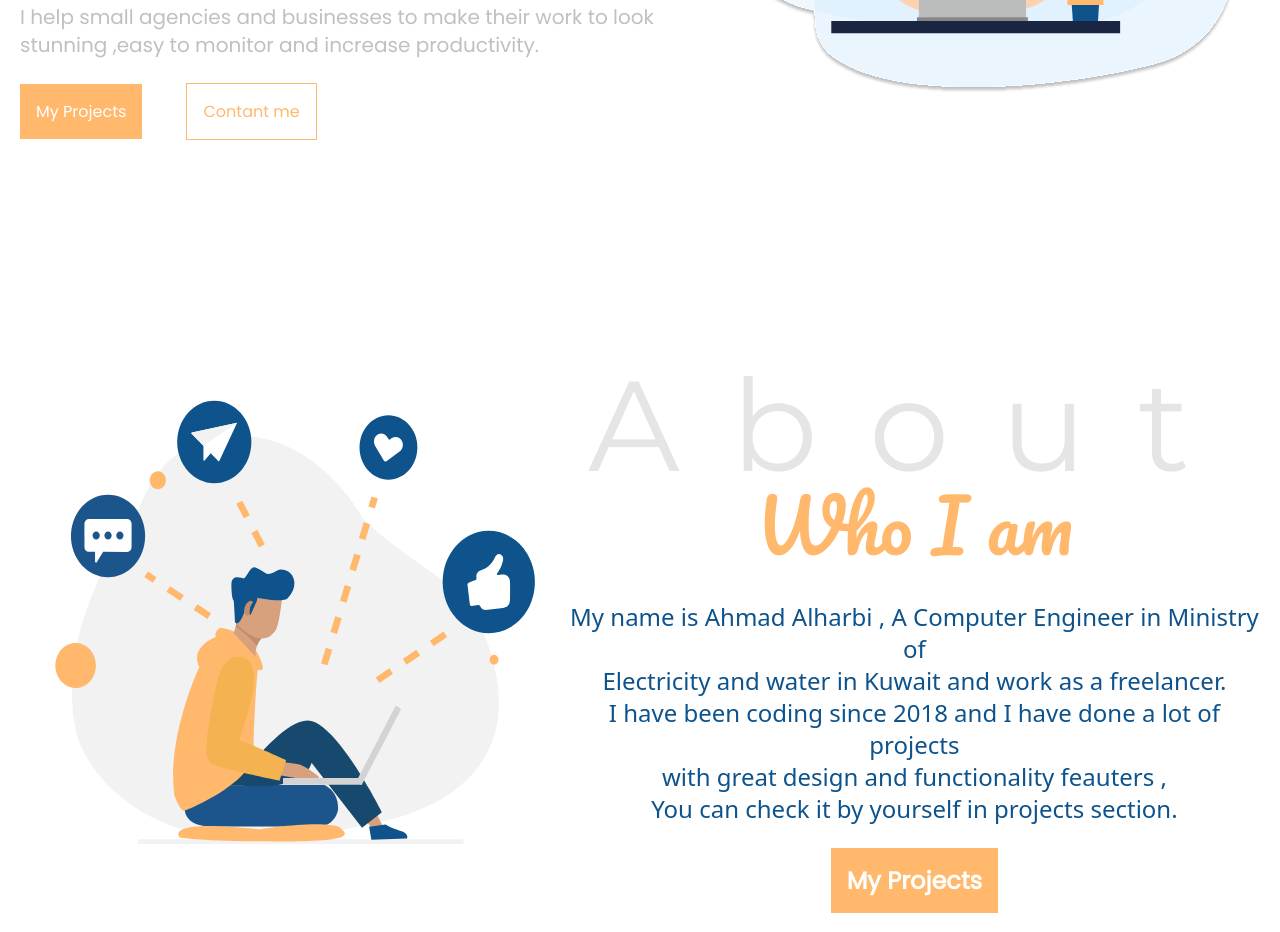
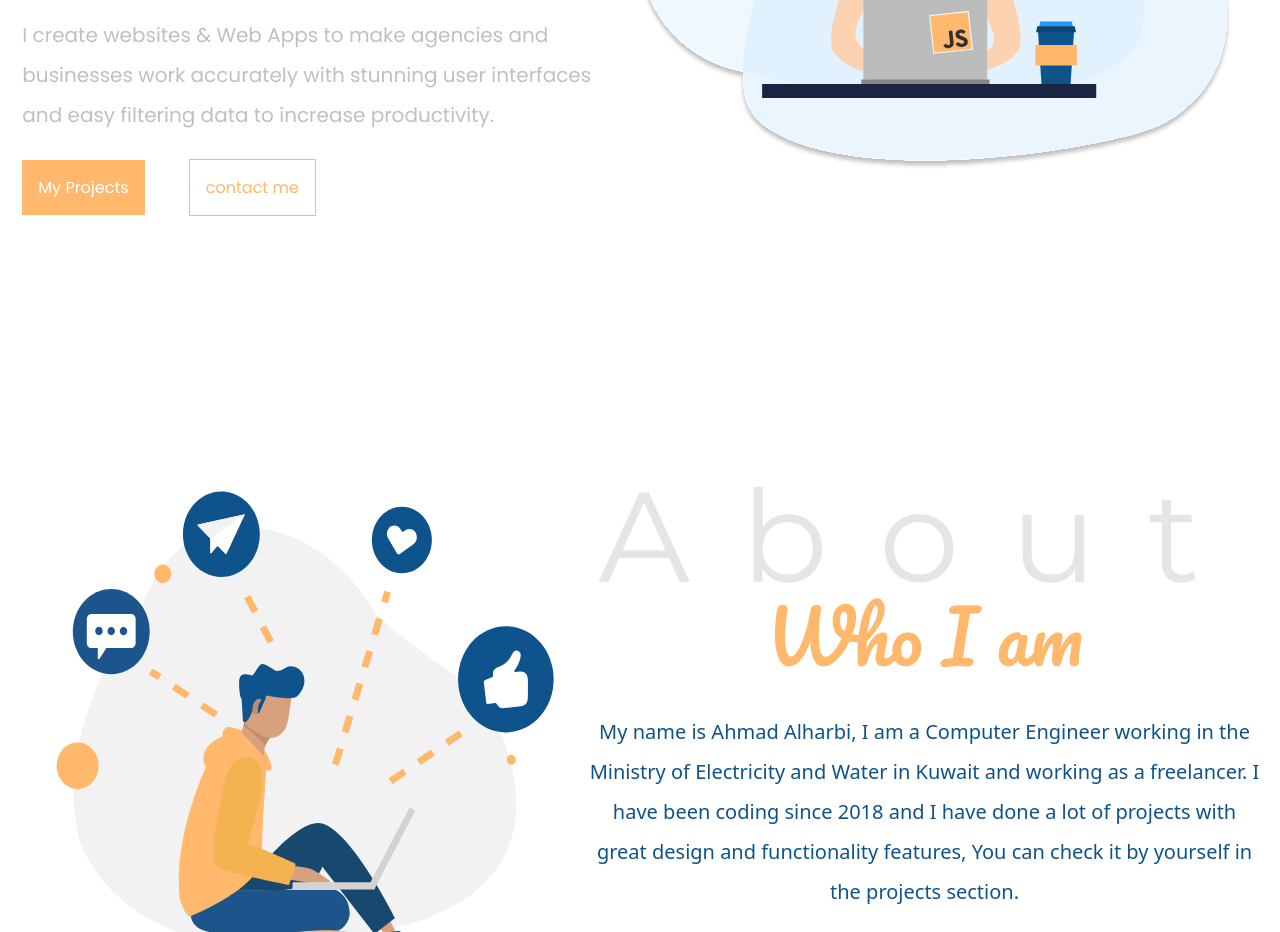
Before and after one commit to AhmaadAlharbi/AHMAD-portfolio, a website: page index.html in a window 1280 px wide. Shown: the part 482-1414 px from the top of the page. Drawn offline with Linux system fonts and the light colour scheme.

Commit message:
correct paragraph

```diff
--- a/index.html
+++ b/index.html
@@ -90,9 +90,12 @@
           <h2 class="text-5xl text-blueish font-bold font-Poppins">
             Fullstack Developer
           </h2>
-          <p class="text-md md:text-xl text-grayish font-Poppins my-10">
-            I help small agencies and businesses to make their work to look
-            stunning ,easy to monitor and increase productivity.
+          <p
+            class="text-xl text-grayish font-Poppins my-10 max-w-xl leading-loose"
+          >
+            I create websites & Web Apps to make agencies and businesses work
+            accurately with stunning user interfaces and easy filtering data to
+            increase productivity.
           </p>
           <!-- buttons -->
           <div class="buttons">
@@ -104,7 +107,7 @@
             <a
               href="#contact"
               class="bg-white border-amber border text-amber p-4 my-10 font-Poppins hover:bg-gray-200 hover:text-blueish hover:border-blueish transition-colors duration-200"
-              >Contant me</a
+              >contact me</a
             >
           </div>
         </div>
@@ -137,13 +140,13 @@
             Who I am
           </h2>
           <p
-            class="my-10 text-blueish text-md md:text-2xl leading-loose text-center"
+            class="my-10 text-blueish text-xl leading-loose text-center max-w-2xl"
           >
-            My name is Ahmad Alharbi , A Computer Engineer in Ministry of<br />
-            Electricity and water in Kuwait and work as a freelancer.<br />
-            I have been coding since 2018 and I have done a lot of projects<br />
-            with great design and functionality feauters ,<br />
-            You can check it by yourself in projects section.
+            My name is Ahmad Alharbi, I am a Computer Engineer working in the
+            Ministry of Electricity and Water in Kuwait and working as a
+            freelancer. I have been coding since 2018 and I have done a lot of
+            projects with great design and functionality features, You can check
+            it by yourself in the projects section.
           </p>
           <div>
             <a
@@ -170,10 +173,10 @@
         </h2>
         <div>
           <p
-            class="text-blueish text-md text-center md:text-4xl font-Poppins mt-10 leading-loose"
+            class="text-blueish text-2xl text-center font-Poppins mt-10 leading-loose"
           >
-            I develop responsive websites & web applications<br />
-            by using modern web <br />technologies.
+            I develop responsive websites & web applications by using modern web
+            technologies.
           </p>
         </div>
         <div class="mt-10">
```
Also changed, not shown: css/style.css.
